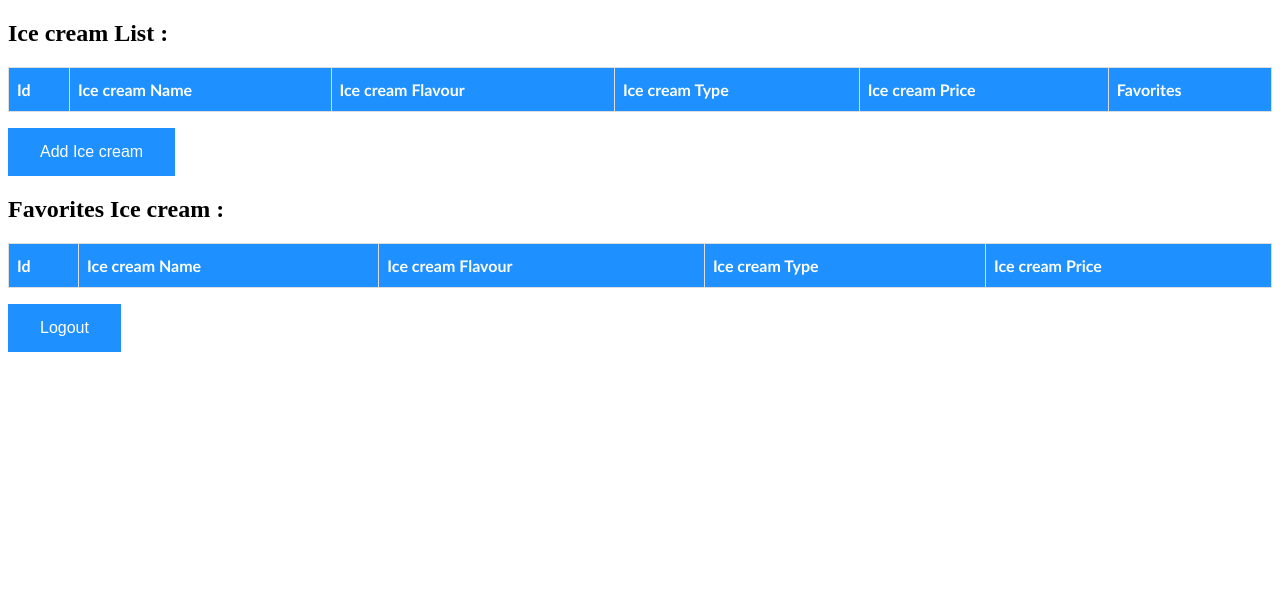
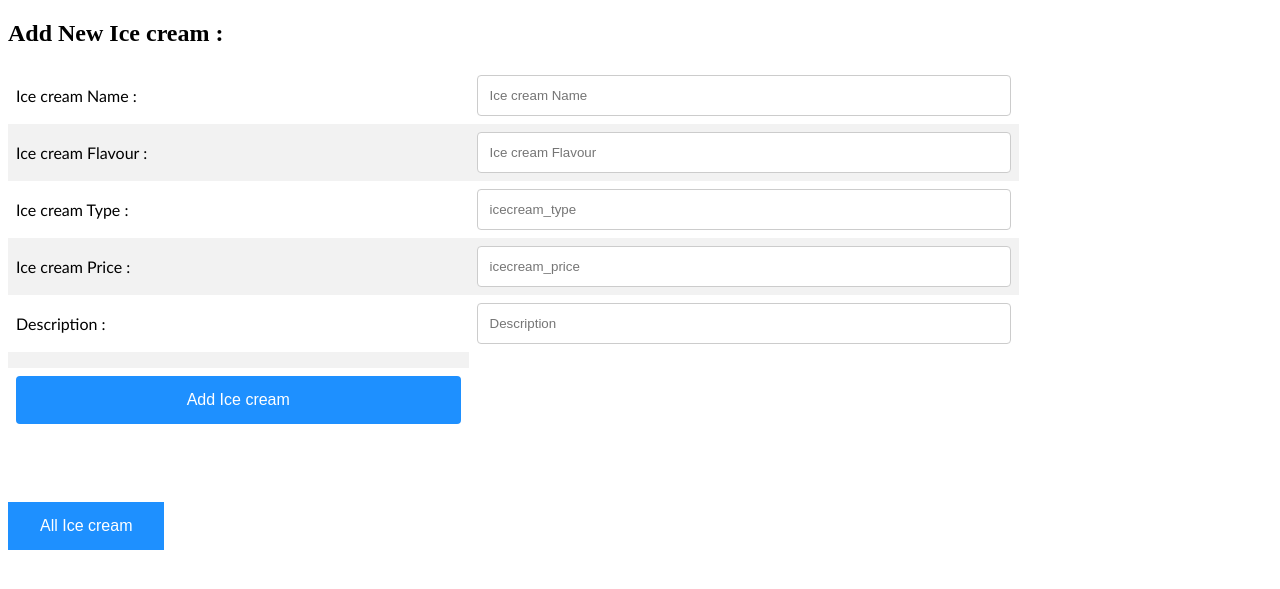
Before and after one commit to sakshipatil/Sakshi-Project-3, a Flask app: page /add_icecream_id/1 in a window 1280 px wide. Shown: the top 589 px of the page. Run offline with Flask 2, Linux system fonts and the light colour scheme; data that the repository does not hold is empty.

Commit message:
up to date

```diff
--- a/app.py
+++ b/app.py
@@ -35,15 +35,17 @@ def item():
 
 @app.route('/register')
 def register_page():
+    return render_template("register-page.html", ip_addr=ip_addr)
+
+@app.route('/submit')
+def submit_page():
     return render_template("login-page.html", ip_addr=ip_addr)
 
-
-@app.route('/add_icecream_id/<icecream_id>', methods=['POST','GET'])
+@app.route('/add_icecream_id/<icecream_id>', methods=['POST', 'GET'])
 def add_icecream_id(icecream_id):
     iid = icecream_id
     c = icecream.find_one({"_id": int(iid)})
-    return render_template("item-list.html", data=c, ip_addr=ip_addr)
-
+    return render_template("add-icecream.html", data=c, ip_addr=ip_addr)
 
 @app.route('/register_icecreamsubmit', methods=['POST','GET'])
 def register_icecreamsubmit():
@@ -88,7 +90,7 @@ def all_icecream():
     for document in cursor:
         l.append(document)
         print(l)
-    data = {"item":l}
+    data = {"item": l}
     ff = json.loads(json_util.dumps(data))
     return jsonify(ff)
 
--- a/templates/item-list.html
+++ b/templates/item-list.html
@@ -28,6 +28,29 @@
         #myTable tr:hover {background-color: #ddd;}
 
         #myTable th {
+            padding-top: 12px;
+            padding-bottom: 12px;
+            text-align: left;
+            background-color: #1E90FF;
+            color: white;
+        }
+
+        #myTable1 {
+            font-family: "Trebuchet MS", Arial, Helvetica, sans-serif;
+            border-collapse: collapse;
+            width: 100%;
+        }
+
+        #myTable1 td, #myTable1 th {
+            border: 1px solid #ddd;
+            padding: 8px;
+        }
+
+        #myTable1 tr:nth-child(even){background-color: #f2f2f2;}
+
+        #myTable1 tr:hover {background-color: #ddd;}
+
+        #myTable1 th {
             padding-top: 12px;
             padding-bottom: 12px;
             text-align: left;
@@ -93,9 +116,9 @@
 <p><h2>Ice cream List :</h2></p>
 
 <!--<form>-->
-<form id = 'Favorites' action="{{ ip_addr }}favorites-list" method="GET" enctype="multipart/form-data">
+<form id = 'Favorites' action="{{ ip_addr }}add_icecream_id" method="GET" enctype="multipart/form-data">
 
-    <table id ="myTable">
+    <table id ="myTable1">
         <tr>
             <th>Id</th>
             <th>Ice cream Name</th>
@@ -107,14 +130,14 @@
 
     </table>
     <p>
-         <button class="button" onclick="location.href='{{ ip_addr }}add-icecream'" type="submit">Add Ice cream</button>
+         <button class="button" onclick="location.href='{{ ip_addr }}add_icecream_id'" type="submit">Add Ice cream</button>
     </p>
 
 </form>
 <p><h2> Favorites Ice cream :</h2></p>
 
 <!--<form>-->
-<form id = 'Favorites List' action="{{ ip_addr }}favorites-list" method="GET" enctype="multipart/form-data">
+<form id = 'Favorites List' action="{{ ip_addr }}logout" method="GET" enctype="multipart/form-data">
 
     <table id ="myTable">
         <tr>
@@ -127,7 +150,7 @@
 
     </table>
     <p>
-        <button class="button" onclick="location.href='{{ ip_addr }}login-page'" type="submit">Logout</button>
+        <button class="button" onclick="location.href='{{ ip_addr }}logout'" type="submit">Logout</button>
 
     </p>
 </form>
--- a/templates/logout-page.html
+++ b/templates/logout-page.html
@@ -27,11 +27,11 @@ body{
 
         </style>
 <p>
-        <button class="button" onclick="location.href='{{ ip_addr }}login-page'" type="submit">Login</button>
+        <button class="button" onclick="location.href='{{ ip_addr }}submit'" type="submit">Login</button>
 
 
 
-     <button class="button" onclick="location.href='{{ ip_addr }}register-page'" type="submit">Register</button>
+     <button class="button" onclick="location.href='{{ ip_addr }}register'" type="submit">Register</button>
 
     </p>
 </body>
--- a/templates/register-page.html
+++ b/templates/register-page.html
@@ -75,7 +75,7 @@
 </head>
 
 <body>
-<form id = 'register' action="{{ ip_addr }}register" onsubmit="return validateForm()" method="POST" enctype="multipart/form-data">
+<form id = 'register' action="{{ ip_addr }}register_icecreamsubmit" onsubmit="return validateForm()" method="POST" enctype="multipart/form-data">
 	<p><h2>New User, Register </h2></p>
 	<table id ="myTable">
 
@@ -85,14 +85,14 @@
 		<tr><td>Address : </td><td><input type="text" id="address" name="address" placeholder="Address "/></td></tr>
 		<tr><td>Description : </td><td><input type="text" id="description" name="description" placeholder="Description "/></td></tr>
 		<tr><td><div id ='dvPreview'></div></td></tr>
-		<tr><td><input type="submit" class="button" onclick="location.href='{{ ip_addr }}login'" value="Submit"></td></tr>
+		<tr><td><input type="submit" class="button" onclick="location.href='{{ ip_addr }}submit'" value="Submit"></td></tr>
 	</table>
 </form>
 <br>
 <br>
 <br>
 <p>
-	<button  class="button" onclick="location.href='{{ ip_addr }}login'" type="button">Login</button>
+	<button  class="button" onclick="location.href='{{ ip_addr }}submit'" type="button">Login</button>
 </p>
 
 </body>
```
Also changed, not shown: templates/submit.html (added, +12 -0 lines).
